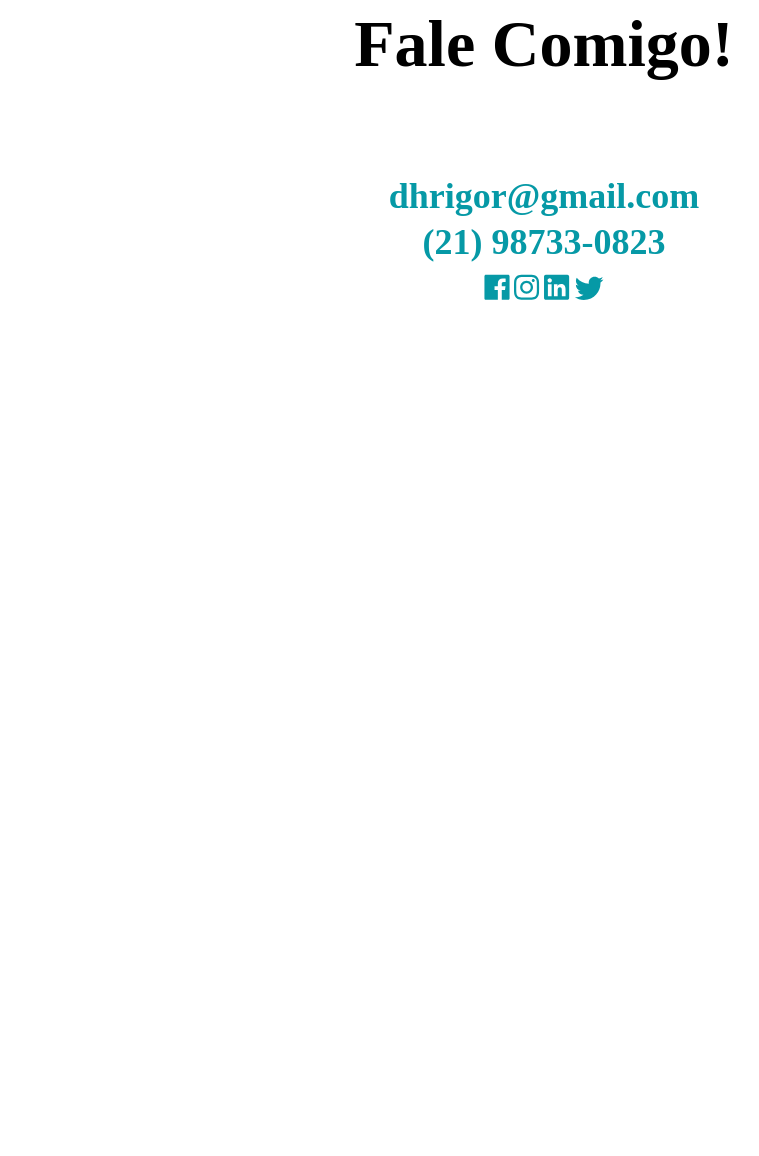
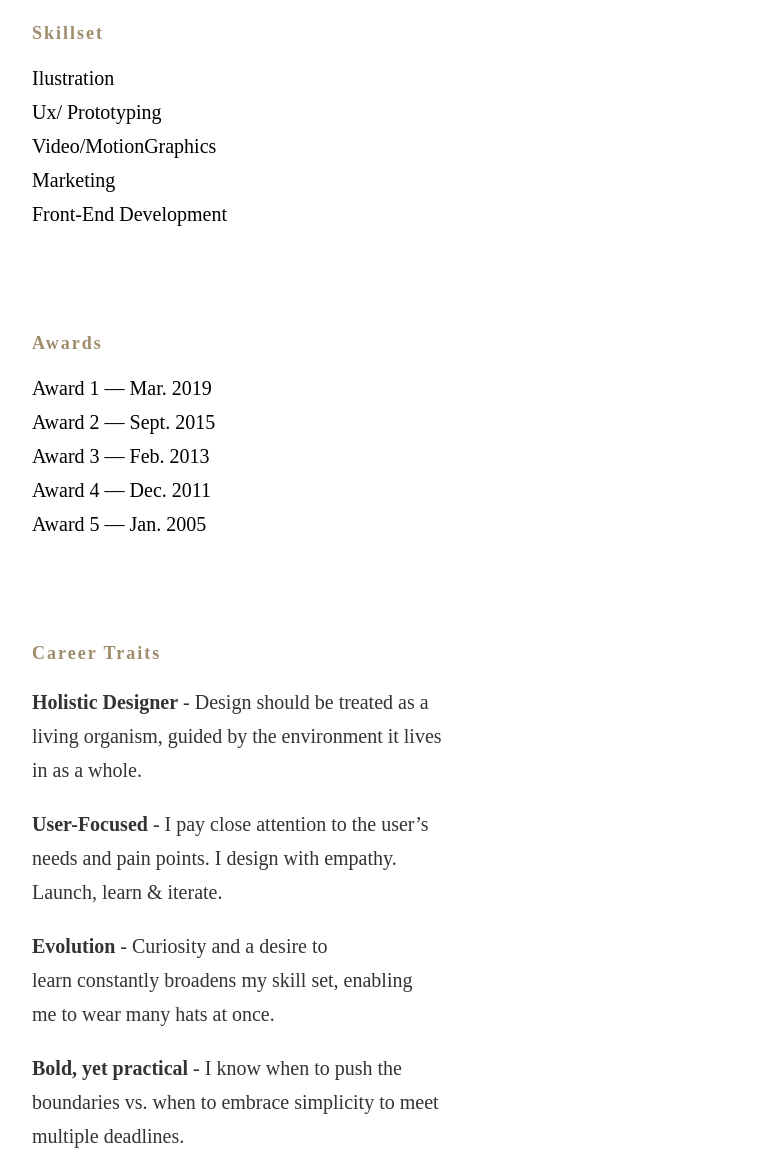
Before and after one commit to FlaRiber/portfolio, a plain HTML site: page index.html in a window 1280 px wide. Shown: the part 836-1992 px from the top of the page, without its empty margins (96-855 px from the left). Before the commit the page ends 1155 px from the top, so only its background shows below. Drawn offline with Linux system fonts and the light colour scheme.

Commit message:
ajustando o portfolio

```diff
--- a/estilo.css
+++ b/estilo.css
@@ -35,6 +35,7 @@ p{
     color: #333;
 }
 
+
 /* --- DEFAULT --- */
 
 .botao{
@@ -53,6 +54,19 @@ p{
     margin: 0 auto;
     display: flex;
     justify-content: space-between;
+}
+ul{
+    list-style: none;
+    padding-left: 0;
+}
+ul li  {
+    font-size: 20px;
+    line-height: 34px
+}
+ul li a {
+    color: #0699A6;
+    text-decoration: none;
+    font-weight: 700;
 }
 
 /* --- HEADER --- */
@@ -74,11 +88,25 @@ p{
 .perfil-sobre{
     max-width: 635px;
 }
-.footer{
+/*MAIN*/
+#main{
+    padding-top: 96px;
+}
+
+.skillset{
+    margin-bottom: 100px;
+}
+
+.skillset, .awards, .career, .recentworks{
+    margin-bottom: 100px;
+}
+
+#footer{
     background-color: #9e8c6c11;
     width: 100%;
     height: 547px;
 }
+
 #footer .container{
     flex-direction: column;
     align-items: center;
@@ -130,4 +158,5 @@ p{
         font-size: 20px;
         line-height: 36px;
     }
+
 }
--- a/index.html
+++ b/index.html
@@ -12,19 +12,68 @@
       <div class="perfil">
                 <img src="img/Rectangle.png" alt="fotoperfil">
             </div>
-            <div class="perfil-sobre">te
+            <div class="perfil-sobre">
                 <h3>Designer / Developer</h3>
                 <h1> Flavio <br> Ribeiro </h1>
-                <a class="botao" href="#"> Contact Me</a>
+                <a class="botao" href="#"> Contato</a>
             </div>
         </div>
     </div>
     <div id="main">
-        <div class="container"></div>
+        <div class="container">
+            <div class="skills">
+                <div class="skillset">
+                    <h3>Skillset </h3>
+                    <ul>
+                        <li> Ilustration</li>
+                        <li> Ux/ Prototyping</li>
+                        <li> Video/MotionGraphics</li>
+                        <li> Marketing</li>
+                        <li> Front-End Development</li>
+                    </ul>
+                </div>
+                <div class="awards">
+                    <h3> Awards</h3>
+                    <ul>
+                       <li>Award 1 — Mar. 2019</li>
+                       <li>Award 2 — Sept. 2015</li>
+                       <li>Award 3 — Feb. 2013</li>
+                       <li>Award 4 — Dec. 2011</li>
+                       <li>Award 5 — Jan. 2005</li>
+                    </ul>
+                </div>
+                <div class="career">
+                    <h3>Career Traits</h3>
+                        <p><b>Holistic Designer</b> - Design should be treated as a <br>living organism, guided by the environment it lives <br> in as a whole.</p>
+
+                        <p><b>User-Focused </b>- I pay close attention to the user’s<br> needs and pain points. I design with empathy.<br> Launch, learn & iterate.
+                    </p>
+                        <p><b>Evolution </b>- Curiosity and a desire to <br> learn constantly broadens my skill set, enabling <br>me to wear many hats at once.
+                        </p>
+                        <p><b>Bold, yet practical</b> - I know when to push the <br>boundaries vs. when to embrace simplicity to meet <br> multiple deadlines.</p>
+                    </p>
+                </div>
+                <div class="recentworks">
+                    <h3>Recent Works </h3>
+                    <ul>
+                        <li><a href="">thedonut.cot →</a></li>
+                        <li><a href="">outboundengine.com →</a></li>
+                        <li><a href="">rswalsh.com →</a> </li>
+                        <li> <a href="">frondaustin.com →</a></li>
+                        <li> <a href="">tipyo.net →</a></li>
+                        <li> <a href="">codefresh.io → </a></li>
+                        <li> <a href="">carsoncreekranch.com →</a></li>
+                    </ul>
+                </div>
+    <div class="sobre">
+                    </div>
+                </div>
+            </div>
+        </div>
     </div>
     <div id="footer">
         <div class="container">
-         <h4> Fale Comigo!</h4>
+         <h4> Fale Comigo</h4>
         <a href="dhrigor@gmail.com"> dhrigor@gmail.com</a>
         <a href="(21) 98733-0823"> (21) 98733-0823</a>
             <div class="Social" >
```
